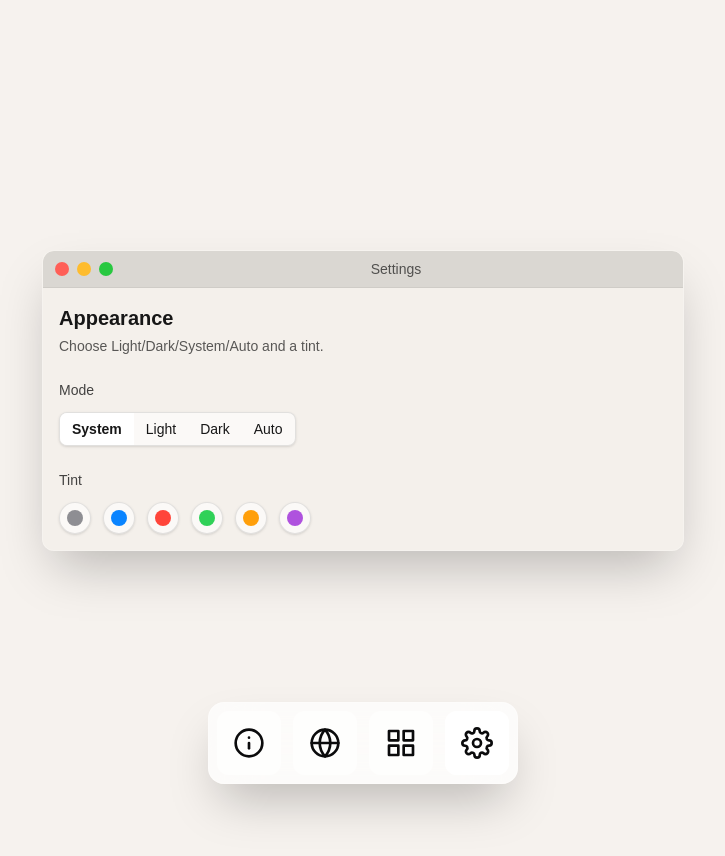
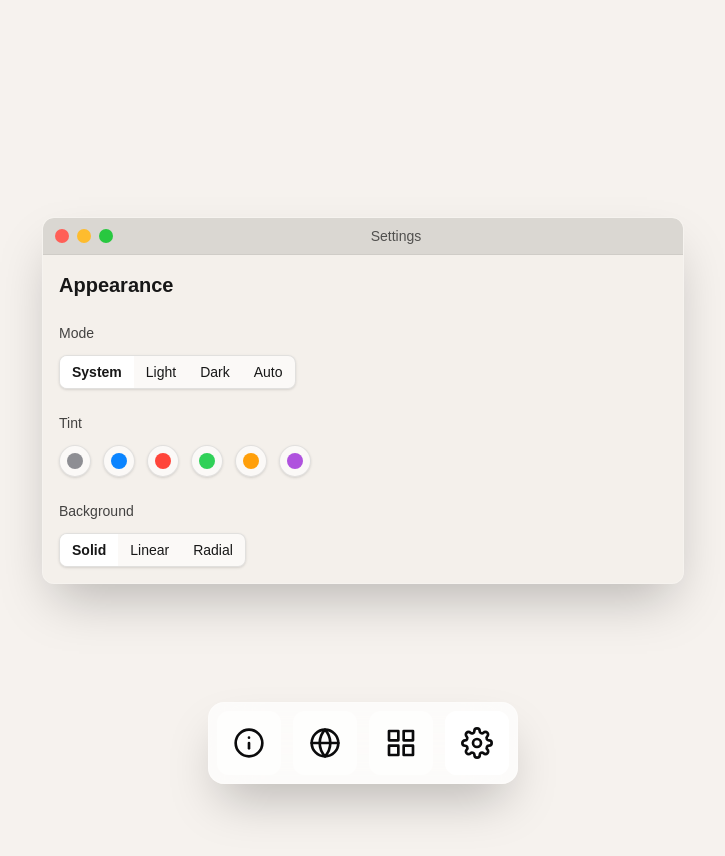
Before and after one commit to Johan-Melin/macos-nextjs, a Next.js app: page / in a window 1280 px wide. Both pictures are taken after a click on the button "Settings". Shown: the top 856 px of the page, without its empty margins (277-1002 px from the left). Built offline with nearby package versions, Linux system fonts and the light colour scheme.

Commit message:
feat(desktop): add graient and radial background color setting

```diff
--- a/src/content/dock/Settings.tsx
+++ b/src/content/dock/Settings.tsx
@@ -1,3 +1,5 @@
+"use client";
+
 export const title = "Settings";
 
 export default function Settings() {
@@ -7,7 +9,7 @@ export default function Settings() {
 import { useAppearance } from "../../context/AppearanceContext";
 
 function AppearanceSettings() {
-  const { mode, setMode, tint, setTint } = useAppearance();
+  const { mode, setMode, tint, setTint, backgroundStyle, setBackgroundStyle } = useAppearance();
 
   const swatches: { name: string; hex: string }[] = [
     { name: "Graphite", hex: "#8e8e93" },
@@ -22,7 +24,6 @@ function AppearanceSettings() {
     <div className="space-y-6">
       <header className="space-y-1">
         <h2 className="text-xl font-semibold">Appearance</h2>
-        <p className="text-sm opacity-70">Choose Light/Dark/System/Auto and a tint.</p>
       </header>
 
       {/* Mode */}
@@ -60,6 +61,31 @@ function AppearanceSettings() {
           ))}
         </div>
       </section>
+
+      {/* Desktop Background */}
+      <section className="space-y-3">
+        <h3 className="text-sm font-medium opacity-80">Background</h3>
+        <div className="inline-flex overflow-hidden rounded-lg border border-black/10 bg-white/60 shadow-sm dark:border-white/10 dark:bg-white/10">
+          {([
+            { key: "solid", label: "Solid", tip: "Softly tinted solid background" },
+            { key: "linear", label: "Linear", tip: "Tinted linear gradient background" },
+            { key: "radial", label: "Radial", tip: "Tinted radial gradient background" },
+          ] as const).map(({ key, label, tip }) => (
+            <button
+              key={key}
+              onClick={() => setBackgroundStyle(key)}
+              className={`px-3 py-1.5 text-sm transition-colors ${
+                backgroundStyle === key
+                  ? "bg-white dark:bg-black/20 font-bold"
+                  : "hover:bg-white/70 dark:hover:bg-white/10"
+              }`}
+              title={tip}
+            >
+              {label}
+            </button>
+          ))}
+        </div>
+      </section>
     </div>
   );
 }
--- a/src/context/AppearanceContext.tsx
+++ b/src/context/AppearanceContext.tsx
@@ -14,11 +14,13 @@ export type AppearanceMode = "system" | "light" | "dark" | "auto";
 export type AppearanceState = {
   mode: AppearanceMode;
   tint: string; // hex color to tint UI subtly
+  backgroundStyle: "solid" | "linear" | "radial";
 };
 
 type AppearanceContextValue = AppearanceState & {
   setMode: (m: AppearanceMode) => void;
   setTint: (hex: string) => void;
+  setBackgroundStyle: (s: AppearanceState["backgroundStyle"]) => void;
 };
 
 const STORAGE_KEY = "macos-appearance";
@@ -26,6 +28,7 @@ const STORAGE_KEY = "macos-appearance";
 const DEFAULT_STATE: AppearanceState = {
   mode: "system",
   tint: "#a2845e", // a pleasant brown by default
+  backgroundStyle: "solid",
 };
 
 const AppearanceContext = createContext<AppearanceContextValue | undefined>(undefined);
@@ -65,10 +68,17 @@ export function AppearanceProvider({ children }: { children: ReactNode }) {
 
     const tint = state.tint;
 
-    // Stronger mix for overall page background
-    const pageMix = dark
+    // Backgrounds depending on preference
+    const solidBg = dark
       ? `color-mix(in oklab, ${baseBg} 85%, ${tint} 15%)`
       : `color-mix(in oklab, ${baseBg} 90%, ${tint} 10%)`;
+    const linearBg = dark
+      ? `linear-gradient(135deg, color-mix(in oklab, ${baseBg} 78%, ${tint} 22%) 0%, ${baseBg} 55%, color-mix(in oklab, ${baseBg} 85%, ${tint} 15%) 100%)`
+      : `linear-gradient(135deg, color-mix(in oklab, ${baseBg} 88%, ${tint} 12%) 0%, ${baseBg} 60%, color-mix(in oklab, ${baseBg} 92%, ${tint} 8%) 100%)`;
+    const radialBg = dark
+      ? `radial-gradient(1200px circle at 15% 10%, color-mix(in oklab, ${baseBg} 78%, ${tint} 22%) 0%, ${baseBg} 55%)`
+      : `radial-gradient(1200px circle at 15% 10%, color-mix(in oklab, ${baseBg} 90%, ${tint} 10%) 0%, ${baseBg} 60%)`;
+    const pageBg = state.backgroundStyle === "linear" ? linearBg : state.backgroundStyle === "radial" ? radialBg : solidBg;
 
     // Window and panel with stronger tint; panel slightly contrasted from window
     const windowBg = dark
@@ -79,8 +89,7 @@ export function AppearanceProvider({ children }: { children: ReactNode }) {
       : `color-mix(in oklab, ${windowBg} 92%, black 8%)`;
 
     // Use the tinted mix as the global background so the whole site subtly tints
-    root.style.setProperty("--background", pageMix);
-    root.style.setProperty("--app-bg", pageMix);
+    root.style.setProperty("--background", pageBg);
     root.style.setProperty("--window-bg", windowBg);
     root.style.setProperty("--panel-bg", panelBg);
     // High contrast dock icon/text color
@@ -96,6 +105,7 @@ export function AppearanceProvider({ children }: { children: ReactNode }) {
       ...state,
       setMode: (mode) => setState((s) => ({ ...s, mode })),
       setTint: (tint) => setState((s) => ({ ...s, tint })),
+      setBackgroundStyle: (backgroundStyle) => setState((s) => ({ ...s, backgroundStyle })),
     }),
     [state]
   );
```
